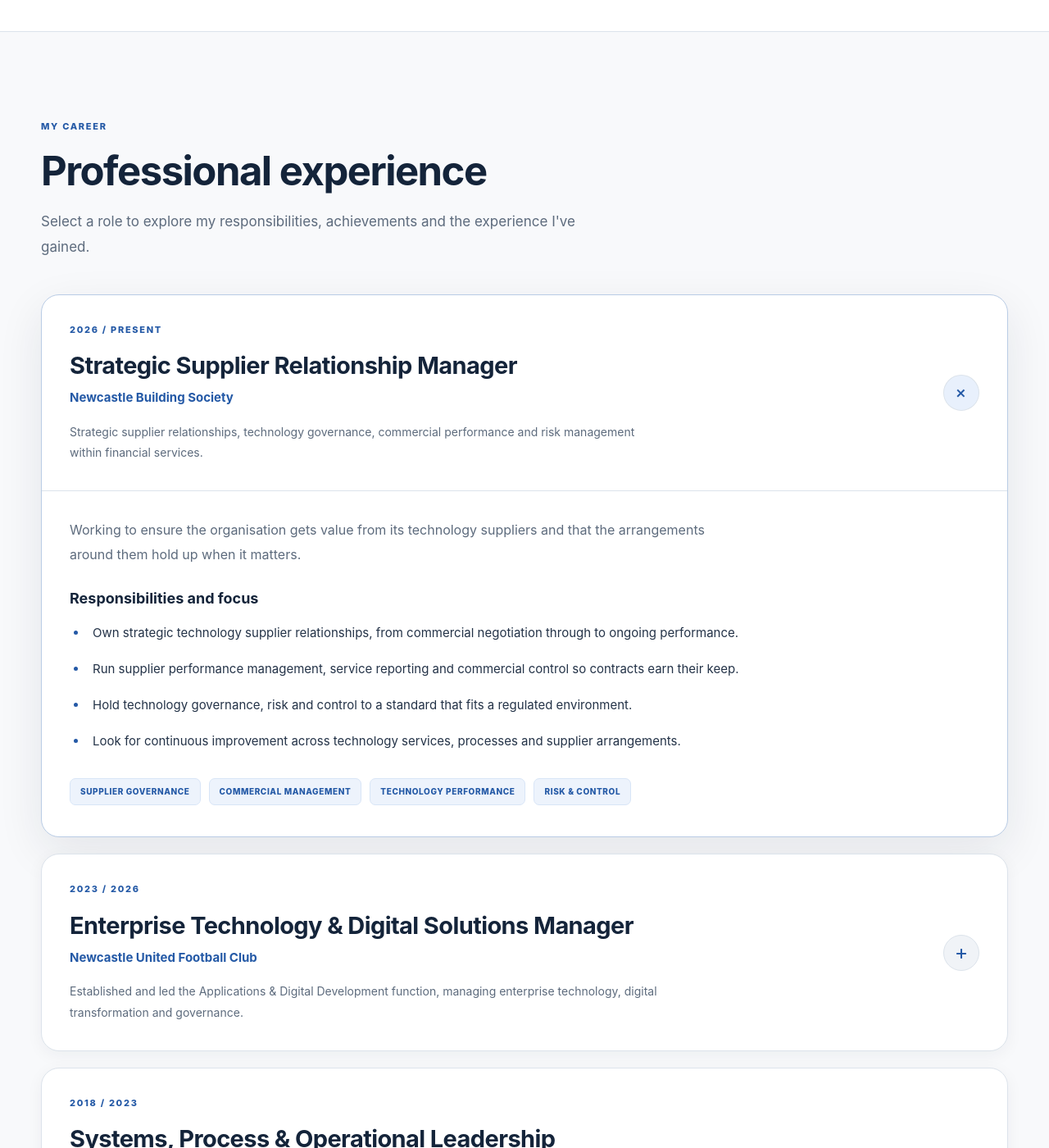
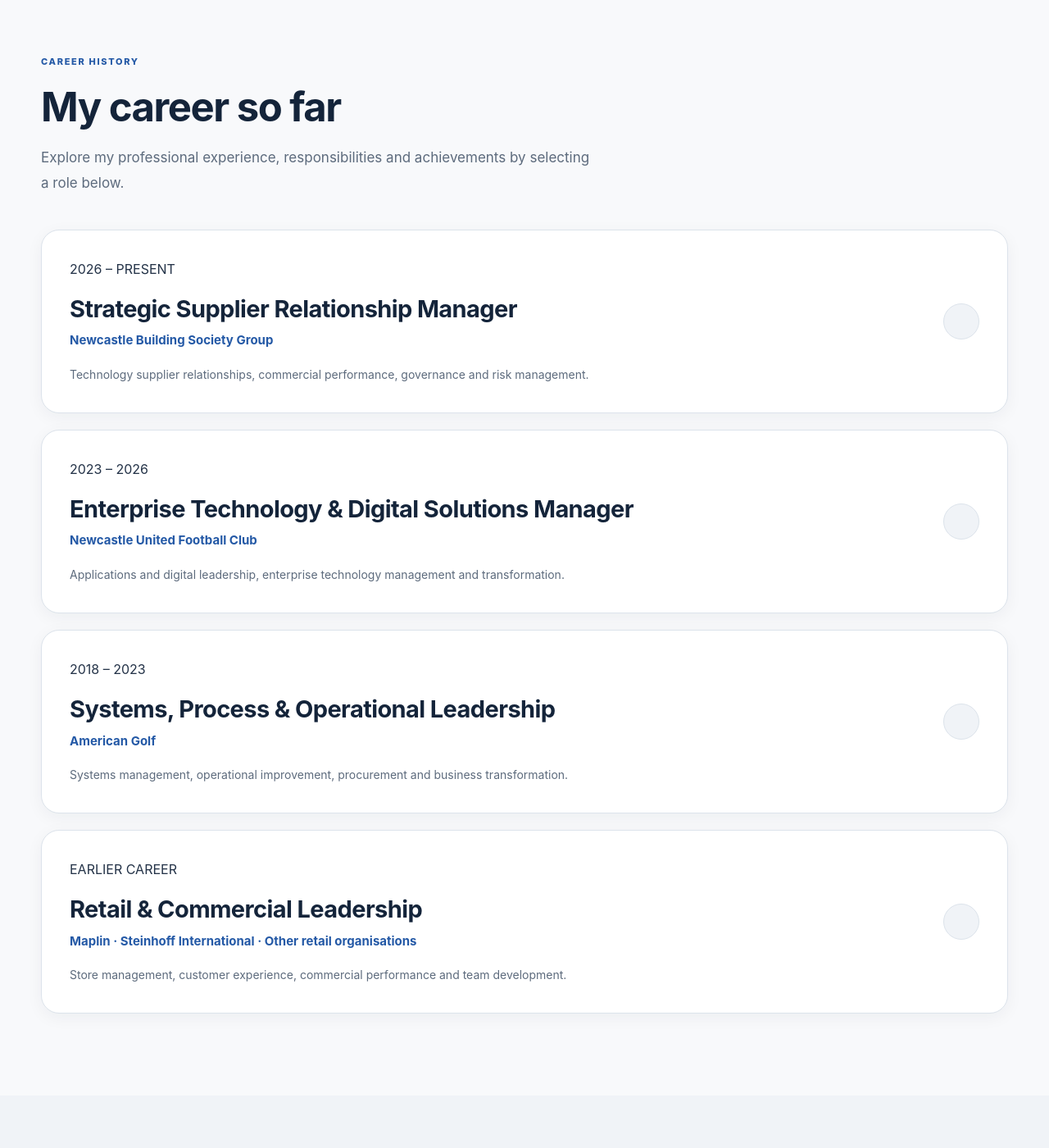
Before and after one commit to manderson90-sudo/Manderson-sandbox, a Jekyll site: the page built from experience/index.html, in a window 1280 px wide and 1400 px high, scrolled down 552 px. Shown: the whole window at 82% size. Built offline with Jekyll 4.4.1, drawn with Linux system fonts in a browser that asks for light colours; some of the changed text lies outside the part shown.

Commit message:
Update index.html

```diff
--- a/experience/index.html
+++ b/experience/index.html
@@ -1,20 +1,11 @@
 ---
 layout: default
 title: Professional Experience
-description: Explore Michael Anderson's professional experience across financial services, professional football and national retail.
+description: Explore Michael Anderson's career in technology leadership, digital transformation, supplier management and business improvement.
 permalink: /experience/
 ---
 
-<!-- ======================================================
-     MICHAEL ANDERSON
-     PROFESSIONAL EXPERIENCE
-
-     Career content based on the original portfolio.
-     Expandable cards use native HTML details elements.
-     ====================================================== -->
-
-
-<!-- PAGE INTRODUCTION -->
+<!-- EXPERIENCE PAGE INTRODUCTION -->
 
 <section class="page-hero">
 
@@ -25,14 +16,14 @@ permalink: /experience/
     </span>
 
     <h1>
-      Where I've made an impact<span style="color:var(--blue)">.</span>
+      Professional experience<span style="color:var(--blue)">.</span>
     </h1>
 
     <p>
       My career spans financial services, professional football
-      and national retail. Throughout that journey, I've focused
-      on improving performance, developing people and helping
-      organisations get more value from technology.
+      and national retail, with experience in technology leadership,
+      operational performance, supplier relationships and
+      business improvement.
     </p>
 
   </div>
@@ -40,8 +31,7 @@ permalink: /experience/
 </section>
 
 
-
-<!-- CAREER TIMELINE -->
+<!-- CAREER HISTORY -->
 
 <section class="section">
 
@@ -50,16 +40,16 @@ permalink: /experience/
     <div class="section-intro">
 
       <span class="eyebrow">
-        MY CAREER
+        CAREER HISTORY
       </span>
 
       <h2>
-        Professional experience
+        My career so far
       </h2>
 
       <p>
-        Select a role to explore my responsibilities,
-        achievements and the experience I've gained.
+        Explore my professional experience, responsibilities
+        and achievements by selecting a role below.
       </p>
 
     </div>
@@ -70,14 +60,14 @@ permalink: /experience/
 
       <!-- NEWCASTLE BUILDING SOCIETY -->
 
-      <details class="experience-role" open>
+      <details class="experience-role" name="career-history">
 
         <summary class="experience-summary">
 
           <span class="experience-summary-content">
 
-            <span class="eyebrow">
-              2026 / PRESENT
+            <span class="experience-dates">
+              2026 – PRESENT
             </span>
 
             <strong class="experience-role-title">
@@ -85,70 +75,70 @@ permalink: /experience/
             </strong>
 
             <span class="experience-company">
-              Newcastle Building Society
+              Newcastle Building Society Group
             </span>
 
             <span class="experience-role-preview">
-              Strategic supplier relationships, technology governance,
-              commercial performance and risk management within
-              financial services.
+              Technology supplier relationships, commercial
+              performance, governance and risk management.
             </span>
 
           </span>
 
-          <span class="experience-expand-icon" aria-hidden="true">
-            +
-          </span>
+          <span class="experience-expand-icon" aria-hidden="true"></span>
 
         </summary>
 
 
         <div class="experience-role-body">
 
+          <h3>
+            Role overview
+          </h3>
+
           <p>
-            Working to ensure the organisation gets value from
-            its technology suppliers and that the arrangements
-            around them hold up when it matters.
+            Responsible for strategic technology supplier
+            relationships, with a focus on performance,
+            commercial value, governance and continuous
+            improvement within financial services.
           </p>
 
           <h3>
-            Responsibilities and focus
+            Areas of responsibility
           </h3>
 
           <ul>
-
             <li>
-              Own strategic technology supplier relationships,
-              from commercial negotiation through to ongoing
-              performance.
+              Managing strategic technology supplier
+              relationships and commercial arrangements.
             </li>
 
             <li>
-              Run supplier performance management, service
-              reporting and commercial control so contracts
-              earn their keep.
+              Monitoring supplier performance, service
+              delivery and contractual commitments.
             </li>
 
             <li>
-              Hold technology governance, risk and control
-              to a standard that fits a regulated environment.
+              Supporting technology governance, risk
+              management and regulatory requirements.
             </li>
 
             <li>
-              Look for continuous improvement across
-              technology services, processes and supplier
-              arrangements.
+              Identifying opportunities to improve
+              supplier value and service performance.
             </li>
 
+            <li>
+              Working collaboratively with technology,
+              finance, procurement and business stakeholders.
+            </li>
           </ul>
 
           <div class="experience-tags">
-
-            <span>SUPPLIER GOVERNANCE</span>
-            <span>COMMERCIAL MANAGEMENT</span>
-            <span>TECHNOLOGY PERFORMANCE</span>
-            <span>RISK &amp; CONTROL</span>
-
+            <span>SUPPLIER MANAGEMENT</span>
+            <span>TECHNOLOGY GOVERNANCE</span>
+            <span>COMMERCIAL PERFORMANCE</span>
+            <span>RISK MANAGEMENT</span>
           </div>
 
         </div>
@@ -159,14 +149,14 @@ permalink: /experience/
 
       <!-- NEWCASTLE UNITED -->
 
-      <details class="experience-role">
+      <details class="experience-role" name="career-history">
 
         <summary class="experience-summary">
 
           <span class="experience-summary-content">
 
-            <span class="eyebrow">
-              2023 / 2026
+            <span class="experience-dates">
+              2023 – 2026
             </span>
 
             <strong class="experience-role-title">
@@ -178,26 +168,28 @@ permalink: /experience/
             </span>
 
             <span class="experience-role-preview">
-              Established and led the Applications &amp; Digital
-              Development function, managing enterprise
-              technology, digital transformation and governance.
+              Applications and digital leadership, enterprise
+              technology management and transformation.
             </span>
 
           </span>
 
-          <span class="experience-expand-icon" aria-hidden="true">
-            +
-          </span>
+          <span class="experience-expand-icon" aria-hidden="true"></span>
 
         </summary>
 
 
         <div class="experience-role-body">
 
+          <h3>
+            Role overview
+          </h3>
+
           <p>
-            Led the club's Applications &amp; Digital Development
-            function, building the team and strengthening the
-            organisation's approach to enterprise applications.
+            Established and developed the Applications &amp;
+            Digital Development function, improving the
+            management, governance and adoption of
+            technology across Newcastle United Football Club.
           </p>
 
           <h3>
@@ -205,55 +197,60 @@ permalink: /experience/
           </h3>
 
           <ul>
-
             <li>
-              Cut annual application spend by
-              <strong>£225,000</strong> through licence
-              rationalisation and supplier consolidation,
-              without losing services the business relied on.
+              Established and led the Applications &amp;
+              Digital Development function, building a
+              team of six.
             </li>
 
             <li>
-              Owned a portfolio of more than
-              <strong>200 enterprise applications</strong>,
-              covering lifecycle, governance and roadmap.
+              Managed a portfolio of more than
+              <strong>200 applications</strong>,
+              supporting departments across the Club.
             </li>
 
             <li>
-              Helped colleagues adopt Microsoft Copilot,
-              which the business reported as around
-              <strong>7,000 hours of productivity gained</strong>.
+              Delivered <strong>£225,000 in recurring
+              annual savings</strong> through application
+              rationalisation and supplier management.
             </li>
 
             <li>
-              Managed a <strong>£2 million technology budget</strong>
-              across forecasting, commercial control and reporting.
+              Managed technology budgets of up to
+              <strong>£2 million</strong>.
             </li>
 
             <li>
-              Reduced shadow IT by around
-              <strong>20%</strong> by tightening application
-              ownership and governance.
+              Supported the introduction and adoption
+              of Microsoft 365 Copilot, with an estimated
+              <strong>7,000 productivity hours</strong>
+              gained.
             </li>
 
             <li>
-              Built and led a
-              <strong>six-person Applications &amp; Digital
-              Development team</strong>.
+              Strengthened application governance,
+              ownership and lifecycle management.
             </li>
 
+            <li>
+              Introduced improvements to IT knowledge
+              management and employee self-service.
+            </li>
+
+            <li>
+              Supported improved access management,
+              application onboarding and technology
+              service delivery.
+            </li>
           </ul>
 
           <div class="experience-tags">
-
+            <span>TECHNOLOGY LEADERSHIP</span>
             <span>APPLICATION MANAGEMENT</span>
             <span>DIGITAL TRANSFORMATION</span>
             <span>MICROSOFT COPILOT</span>
             <span>IT GOVERNANCE</span>
-            <span>TEAM LEADERSHIP</span>
-
           </div>
-
 
           <a
             class="text-link"
@@ -271,14 +268,14 @@ permalink: /experience/
 
       <!-- AMERICAN GOLF -->
 
-      <details class="experience-role">
+      <details class="experience-role" name="career-history">
 
         <summary class="experience-summary">
 
           <span class="experience-summary-content">
 
-            <span class="eyebrow">
-              2018 / 2023
+            <span class="experience-dates">
+              2018 – 2023
             </span>
 
             <strong class="experience-role-title">
@@ -291,25 +288,27 @@ permalink: /experience/
 
             <span class="experience-role-preview">
               Systems management, operational improvement,
-              compliance, learning and development across
-              a national retail business.
+              procurement and business transformation.
             </span>
 
           </span>
 
-          <span class="experience-expand-icon" aria-hidden="true">
-            +
-          </span>
+          <span class="experience-expand-icon" aria-hidden="true"></span>
 
         </summary>
 
 
         <div class="experience-role-body">
 
+          <h3>
+            Role overview
+          </h3>
+
           <p>
-            I held several operational, systems, compliance
-            and learning and development roles across the
-            five years I was there.
+            Held a range of operational and technology-related
+            responsibilities, supporting systems, processes,
+            compliance and business improvement across
+            a national retail organisation.
           </p>
 
           <h3>
@@ -317,46 +316,42 @@ permalink: /experience/
           </h3>
 
           <ul>
-
             <li>
-              Saved <strong>£275,000</strong> through
-              procurement and contract management
-              across a national retail estate.
+              Delivered <strong>£275,000 in procurement
+              savings</strong> through commercial and
+              contract improvements.
             </li>
 
             <li>
-              Cut process errors by around
+              Reduced process errors by approximately
               <strong>30%</strong> through systems
-              and process improvements.
+              and operational improvements.
             </li>
 
             <li>
               Supported technology and operational
-              deployment across
-              <strong>15 new site launches</strong>.
+              delivery across <strong>15 new site
+              launches</strong>.
             </li>
 
             <li>
-              Improved customer throughput by around
-              <strong>20%</strong> through better
-              technology in stores.
+              Improved customer throughput by approximately
+              <strong>20%</strong> through improvements
+              to in-store technology and processes.
             </li>
 
             <li>
-              Led systems and process improvements
-              across multiple locations.
+              Supported systems implementation,
+              process standardisation and operational
+              improvements across multiple locations.
             </li>
-
           </ul>
 
           <div class="experience-tags">
-
-            <span>BUSINESS IMPROVEMENT</span>
+            <span>SYSTEMS MANAGEMENT</span>
+            <span>PROCESS IMPROVEMENT</span>
             <span>PROCUREMENT</span>
-            <span>SYSTEMS MANAGEMENT</span>
             <span>OPERATIONAL LEADERSHIP</span>
-            <span>COMPLIANCE</span>
-
           </div>
 
         </div>
@@ -367,13 +362,13 @@ permalink: /experience/
 
       <!-- EARLIER CAREER -->
 
-      <details class="experience-role">
+      <details class="experience-role" name="career-history">
 
         <summary class="experience-summary">
 
           <span class="experience-summary-content">
 
-            <span class="eyebrow">
+            <span class="experience-dates">
               EARLIER CAREER
             </span>
 
@@ -386,69 +381,74 @@ permalink: /experience/
             </span>
 
             <span class="experience-role-preview">
-              Retail management, commercial performance,
-              customer experience and team development.
+              Store management, customer experience,
+              commercial performance and team development.
             </span>
 
           </span>
 
-          <span class="experience-expand-icon" aria-hidden="true">
-            +
-          </span>
+          <span class="experience-expand-icon" aria-hidden="true"></span>
 
         </summary>
 
 
         <div class="experience-role-body">
 
+          <h3>
+            Career foundations
+          </h3>
+
+          <p>
+            My earlier career provided a strong foundation
+            in operational management, customer experience,
+            commercial performance and leading teams.
+          </p>
+
           <div class="experience-earlier-role">
 
-            <h3>
+            <h4>
               Maplin
-            </h3>
+            </h4>
 
             <p>
-              Retail management, commercial performance
-              and customer experience.
+              Retail management, operational performance,
+              customer experience and team leadership.
             </p>
 
           </div>
 
-
           <div class="experience-earlier-role">
 
-            <h3>
+            <h4>
               Steinhoff International
-            </h3>
+            </h4>
 
             <p>
-              Management and commercial responsibility
-              within a multinational retail group.
+              Commercial and operational responsibilities
+              within a national retail environment.
             </p>
 
           </div>
 
-
           <div class="experience-earlier-role">
 
-            <h3>
+            <h4>
               Earlier retail organisations
-            </h3>
+            </h4>
 
             <p>
-              Store leadership, operational standards
-              and colleague development.
+              Experience in store operations, customer
+              service, sales performance and developing
+              colleagues.
             </p>
 
           </div>
 
-
           <div class="experience-tags">
-
+            <span>PEOPLE LEADERSHIP</span>
+            <span>RETAIL OPERATIONS</span>
             <span>COMMERCIAL MANAGEMENT</span>
             <span>CUSTOMER EXPERIENCE</span>
-            <span>TEAM LEADERSHIP</span>
-
           </div>
 
         </div>
@@ -464,154 +464,9 @@ permalink: /experience/
 
 
 
-<!-- CAREER ACHIEVEMENTS -->
+<!-- RELATED PROJECTS -->
 
 <section class="section tinted">
-
-  <div class="container">
-
-    <div class="section-intro">
-
-      <span class="eyebrow">
-        CAREER ACHIEVEMENTS
-      </span>
-
-      <h2>
-        Results that made a difference
-      </h2>
-
-      <p>
-        A selection of measurable achievements
-        from across my career.
-      </p>
-
-    </div>
-
-
-    <div class="experience-achievements-grid">
-
-
-      <article class="metric">
-
-        <span class="metric-value">
-          £225k
-        </span>
-
-        <h3>
-          Annual savings
-        </h3>
-
-        <p>
-          Application licence rationalisation
-          and supplier consolidation at
-          Newcastle United.
-        </p>
-
-      </article>
-
-
-      <article class="metric">
-
-        <span class="metric-value">
-          200+
-        </span>
-
-        <h3>
-          Applications managed
-        </h3>
-
-        <p>
-          Enterprise application ownership,
-          governance and lifecycle management.
-        </p>
-
-      </article>
-
-
-      <article class="metric">
-
-        <span class="metric-value">
-          7,000
-        </span>
-
-        <h3>
-          Hours gained
-        </h3>
-
-        <p>
-          Reported productivity gains from
-          Microsoft Copilot adoption at
-          Newcastle United.
-        </p>
-
-      </article>
-
-
-      <article class="metric">
-
-        <span class="metric-value">
-          £275k
-        </span>
-
-        <h3>
-          Procurement savings
-        </h3>
-
-        <p>
-          Contract and procurement improvements
-          across American Golf.
-        </p>
-
-      </article>
-
-
-      <article class="metric">
-
-        <span class="metric-value">
-          £2m
-        </span>
-
-        <h3>
-          Technology budget
-        </h3>
-
-        <p>
-          Forecasting, reporting and
-          commercial management responsibility.
-        </p>
-
-      </article>
-
-
-      <article class="metric">
-
-        <span class="metric-value">
-          20%
-        </span>
-
-        <h3>
-          Less shadow IT
-        </h3>
-
-        <p>
-          Stronger application ownership,
-          visibility and governance.
-        </p>
-
-      </article>
-
-
-    </div>
-
-  </div>
-
-</section>
-
-
-
-<!-- PROJECTS -->
-
-<section class="section">
 
   <div class="container">
 
@@ -622,24 +477,22 @@ permalink: /experience/
       </span>
 
       <h2>
-        Explore the work behind the results
+        Explore my projects
       </h2>
 
       <p>
-        My project portfolio provides more detail
-        about the technology improvements,
-        implementations and transformation
-        initiatives I've delivered.
+        Discover examples of the technology initiatives,
+        improvements and transformation projects I've
+        delivered throughout my career.
       </p>
 
     </div>
-
 
     <a
       class="btn btn-primary"
       href="{{ '/projects/' | relative_url }}"
     >
-      Explore my projects
+      View my projects
       <span aria-hidden="true">↗</span>
     </a>
 
@@ -651,31 +504,42 @@ permalink: /experience/
 
 <!-- CONTACT -->
 
-<section class="section tinted contact-band">
+<section class="section contact-band">
 
   <div class="container">
 
     <span class="eyebrow">
-      LET'S CONNECT
+      GET IN TOUCH
     </span>
 
     <h2>
-      Interested in working together?
+      Let's talk technology leadership.
     </h2>
 
     <p>
-      I'm always happy to connect with people
-      interested in technology leadership,
-      supplier governance and digital transformation.
+      I am always glad to hear from people thinking
+      about technology performance, supplier governance
+      or practical AI adoption. The quickest way to
+      reach me is LinkedIn.
     </p>
 
     <div class="actions">
 
       <a
         class="btn btn-primary"
+        href="https://www.linkedin.com/in/michaelanderson90"
+        target="_blank"
+        rel="noopener noreferrer"
+      >
+        Connect on LinkedIn
+        <span aria-hidden="true">↗</span>
+      </a>
+
+      <a
+        class="btn btn-secondary"
         href="{{ '/contact/' | relative_url }}"
       >
-        Get in touch
+        Contact details
         <span aria-hidden="true">↗</span>
       </a>
 
```
